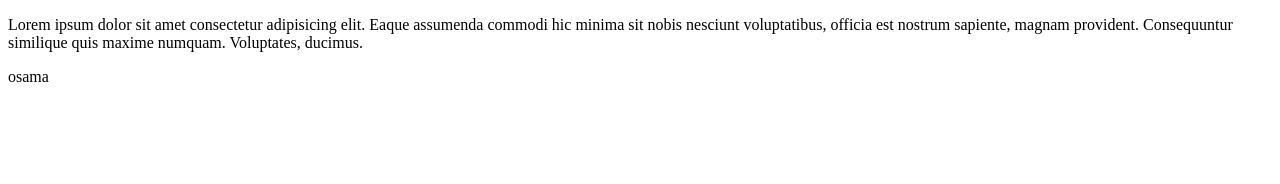
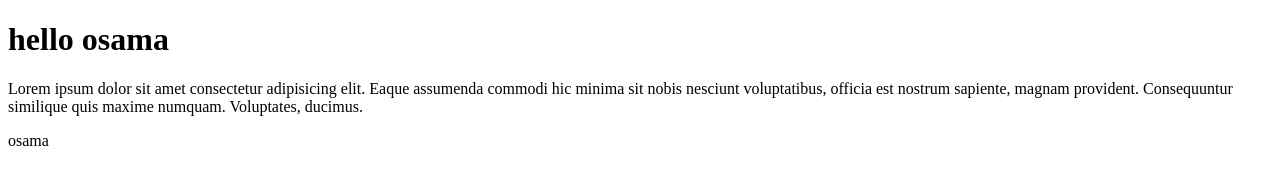
Before and after one commit to Muhammadosama007/first_git, a plain HTML site: page index.html in a window 1280 px wide. Drawn offline with Linux system fonts and the light colour scheme.

Commit message:
Update index.html

```diff
--- a/index.html
+++ b/index.html
@@ -6,6 +6,7 @@
     <title>Document</title>
 </head>
 <body>
+    <h1>hello osama</h1>
     <p>Lorem ipsum dolor sit amet consectetur adipisicing elit. Eaque assumenda commodi hic minima sit nobis nesciunt voluptatibus, officia est nostrum sapiente, magnam provident. Consequuntur similique quis maxime numquam. Voluptates, ducimus.</p>
 <span>osama</span>
 <table>
```
